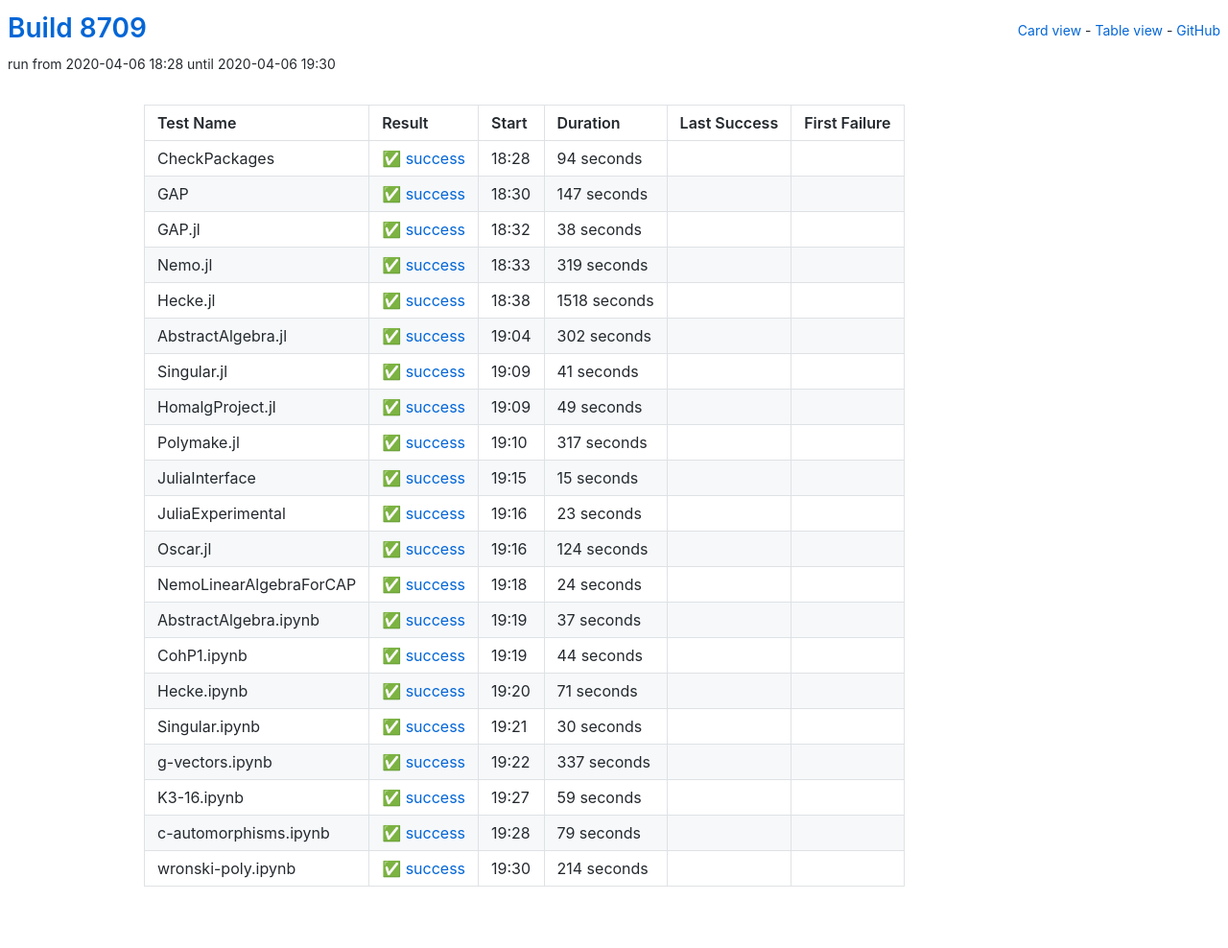
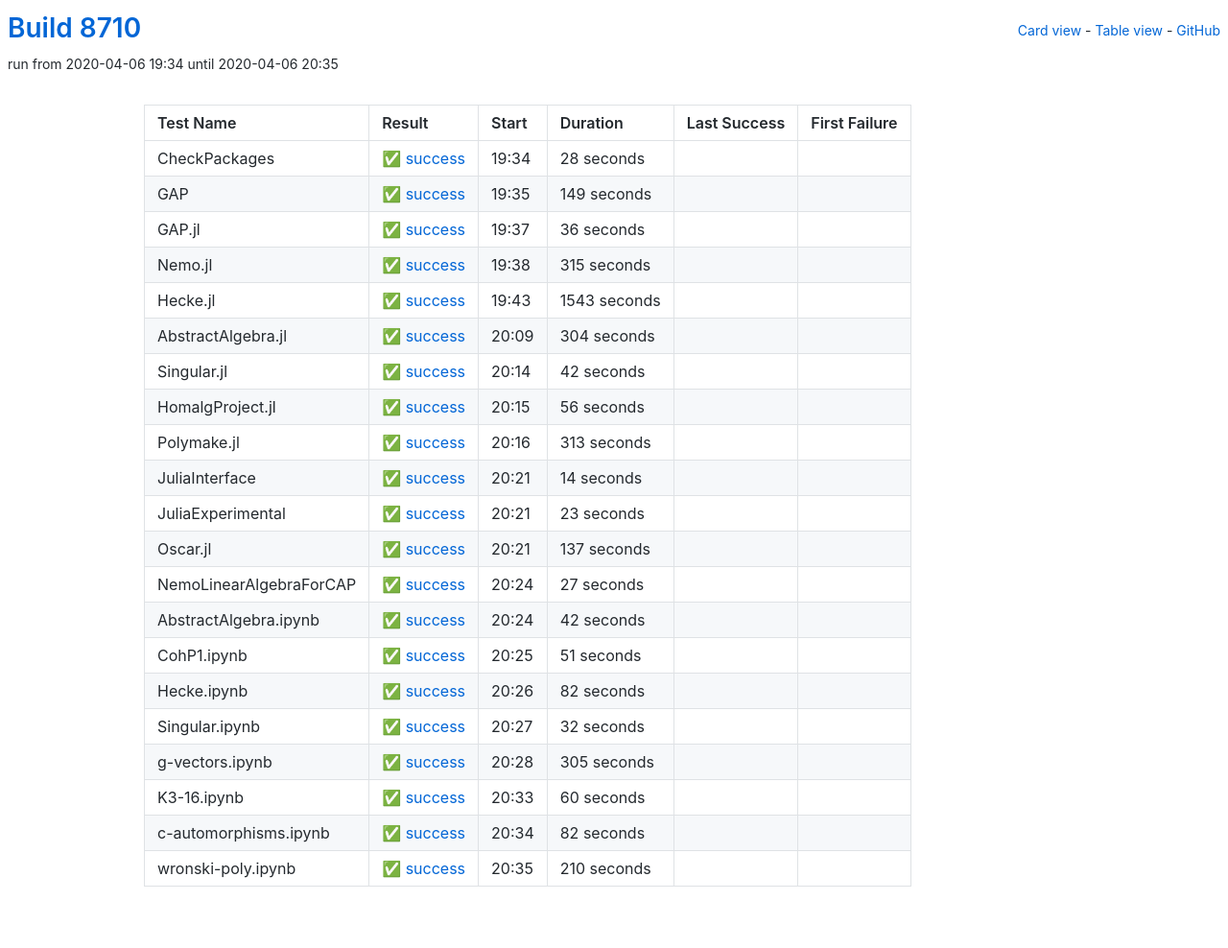
Before and after one commit to oscar-system/oscar-ci-status, a Jekyll site: the page built from table.html, in a window 1280 px wide. Shown: the whole page at 96% size. Built offline with Jekyll 4.4.1, drawn with Linux system fonts in a browser that asks for light colours.

Commit message:
Build 8710

```diff
--- a/_data/ci.yml
+++ b/_data/ci.yml
@@ -1,115 +1,115 @@
-build: 8709
-build_url: https://oscarci.mathematik.uni-kl.de/job/oscar/8709/
+build: 8710
+build_url: https://oscarci.mathematik.uni-kl.de/job/oscar/8710/
 job: oscar
 tests:
-- duration: 94
+- duration: 28
   exitcode: 0
   first_failure: false
   first_failure_url: null
   last_success: false
   last_success_url: null
-  log: https://oscarci.mathematik.uni-kl.de/job/oscar/8709/artifact/logs/build-8709/CheckPackages.log
+  log: https://oscarci.mathematik.uni-kl.de/job/oscar/8710/artifact/logs/build-8710/CheckPackages.log
   name: CheckPackages
-  start: 2020-04-06 18:28
+  start: 2020-04-06 19:34
   status: success
   success: true
-- duration: 147
+- duration: 149
   exitcode: 0
   first_failure: false
   first_failure_url: null
   last_success: false
   last_success_url: null
-  log: https://oscarci.mathematik.uni-kl.de/job/oscar/8709/artifact/logs/build-8709/GAP.log
+  log: https://oscarci.mathematik.uni-kl.de/job/oscar/8710/artifact/logs/build-8710/GAP.log
   name: GAP
-  start: 2020-04-06 18:30
+  start: 2020-04-06 19:35
   status: success
   success: true
-- duration: 38
+- duration: 36
   exitcode: 0
   first_failure: false
   first_failure_url: null
   last_success: false
   last_success_url: null
-  log: https://oscarci.mathematik.uni-kl.de/job/oscar/8709/artifact/logs/build-8709/GAP.jl.log
+  log: https://oscarci.mathematik.uni-kl.de/job/oscar/8710/artifact/logs/build-8710/GAP.jl.log
   name: GAP.jl
-  start: 2020-04-06 18:32
+  start: 2020-04-06 19:37
   status: success
   success: true
-- duration: 319
+- duration: 315
   exitcode: 0
   first_failure: false
   first_failure_url: null
   last_success: false
   last_success_url: null
-  log: https://oscarci.mathematik.uni-kl.de/job/oscar/8709/artifact/logs/build-8709/Nemo.jl.log
+  log: https://oscarci.mathematik.uni-kl.de/job/oscar/8710/artifact/logs/build-8710/Nemo.jl.log
   name: Nemo.jl
-  start: 2020-04-06 18:33
+  start: 2020-04-06 19:38
   status: success
   success: true
-- duration: 1518
+- duration: 1543
   exitcode: 0
   first_failure: false
   first_failure_url: null
   last_success: false
   last_success_url: null
-  log: https://oscarci.mathematik.uni-kl.de/job/oscar/8709/artifact/logs/build-8709/Hecke.jl.log
+  log: https://oscarci.mathematik.uni-kl.de/job/oscar/8710/artifact/logs/build-8710/Hecke.jl.log
   name: Hecke.jl
-  start: 2020-04-06 18:38
+  start: 2020-04-06 19:43
   status: success
   success: true
-- duration: 302
+- duration: 304
   exitcode: 0
   first_failure: false
   first_failure_url: null
   last_success: false
   last_success_url: null
-  log: https://oscarci.mathematik.uni-kl.de/job/oscar/8709/artifact/logs/build-8709/AbstractAlgebra.jl.log
+  log: https://oscarci.mathematik.uni-kl.de/job/oscar/8710/artifact/logs/build-8710/AbstractAlgebra.jl.log
   name: AbstractAlgebra.jl
-  start: 2020-04-06 19:04
+  start: 2020-04-06 20:09
   status: success
   success: true
-- duration: 41
+- duration: 42
   exitcode: 0
   first_failure: false
   first_failure_url: null
   last_success: false
   last_success_url: null
-  log: https://oscarci.mathematik.uni-kl.de/job/oscar/8709/artifact/logs/build-8709/Singular.jl.log
+  log: https://oscarci.mathematik.uni-kl.de/job/oscar/8710/artifact/logs/build-8710/Singular.jl.log
   name: Singular.jl
-  start: 2020-04-06 19:09
+  start: 2020-04-06 20:14
   status: success
   success: true
-- duration: 49
+- duration: 56
   exitcode: 0
   first_failure: false
   first_failure_url: null
   last_success: false
   last_success_url: null
-  log: https://oscarci.mathematik.uni-kl.de/job/oscar/8709/artifact/logs/build-8709/HomalgProject.jl.log
+  log: https://oscarci.mathematik.uni-kl.de/job/oscar/8710/artifact/logs/build-8710/HomalgProject.jl.log
   name: HomalgProject.jl
-  start: 2020-04-06 19:09
+  start: 2020-04-06 20:15
   status: success
   success: true
-- duration: 317
+- duration: 313
   exitcode: 0
   first_failure: false
   first_failure_url: null
   last_success: false
   last_success_url: null
-  log: https://oscarci.mathematik.uni-kl.de/job/oscar/8709/artifact/logs/build-8709/Polymake.jl.log
+  log: https://oscarci.mathematik.uni-kl.de/job/oscar/8710/artifact/logs/build-8710/Polymake.jl.log
   name: Polymake.jl
-  start: 2020-04-06 19:10
+  start: 2020-04-06 20:16
   status: success
   success: true
-- duration: 15
+- duration: 14
   exitcode: 0
   first_failure: false
   first_failure_url: null
   last_success: false
   last_success_url: null
-  log: https://oscarci.mathematik.uni-kl.de/job/oscar/8709/artifact/logs/build-8709/JuliaInterface.log
+  log: https://oscarci.mathematik.uni-kl.de/job/oscar/8710/artifact/logs/build-8710/JuliaInterface.log
   name: JuliaInterface
-  start: 2020-04-06 19:15
+  start: 2020-04-06 20:21
   status: success
   success: true
 - duration: 23
@@ -118,118 +118,118 @@ tests:
   first_failure_url: null
   last_success: false
   last_success_url: null
-  log: https://oscarci.mathematik.uni-kl.de/job/oscar/8709/artifact/logs/build-8709/JuliaExperimental.log
+  log: https://oscarci.mathematik.uni-kl.de/job/oscar/8710/artifact/logs/build-8710/JuliaExperimental.log
   name: JuliaExperimental
-  start: 2020-04-06 19:16
+  start: 2020-04-06 20:21
   status: success
   success: true
-- duration: 124
+- duration: 137
   exitcode: 0
   first_failure: false
   first_failure_url: null
   last_success: false
   last_success_url: null
-  log: https://oscarci.mathematik.uni-kl.de/job/oscar/8709/artifact/logs/build-8709/Oscar.jl.log
+  log: https://oscarci.mathematik.uni-kl.de/job/oscar/8710/artifact/logs/build-8710/Oscar.jl.log
   name: Oscar.jl
-  start: 2020-04-06 19:16
+  start: 2020-04-06 20:21
   status: success
   success: true
-- duration: 24
+- duration: 27
   exitcode: 0
   first_failure: false
   first_failure_url: null
   last_success: false
   last_success_url: null
-  log: https://oscarci.mathematik.uni-kl.de/job/oscar/8709/artifact/logs/build-8709/NemoLinearAlgebraForCAP.log
+  log: https://oscarci.mathematik.uni-kl.de/job/oscar/8710/artifact/logs/build-8710/NemoLinearAlgebraForCAP.log
   name: NemoLinearAlgebraForCAP
-  start: 2020-04-06 19:18
+  start: 2020-04-06 20:24
   status: success
   success: true
-- duration: 37
+- duration: 42
   exitcode: 0
   first_failure: false
   first_failure_url: null
   last_success: false
   last_success_url: null
-  log: https://oscarci.mathematik.uni-kl.de/job/oscar/8709/artifact/logs/build-8709/AbstractAlgebra.ipynb.log
+  log: https://oscarci.mathematik.uni-kl.de/job/oscar/8710/artifact/logs/build-8710/AbstractAlgebra.ipynb.log
   name: AbstractAlgebra.ipynb
-  start: 2020-04-06 19:19
+  start: 2020-04-06 20:24
   status: success
   success: true
-- duration: 44
+- duration: 51
   exitcode: 0
   first_failure: false
   first_failure_url: null
   last_success: false
   last_success_url: null
-  log: https://oscarci.mathematik.uni-kl.de/job/oscar/8709/artifact/logs/build-8709/CohP1.ipynb.log
+  log: https://oscarci.mathematik.uni-kl.de/job/oscar/8710/artifact/logs/build-8710/CohP1.ipynb.log
   name: CohP1.ipynb
-  start: 2020-04-06 19:19
+  start: 2020-04-06 20:25
   status: success
   success: true
-- duration: 71
+- duration: 82
   exitcode: 0
   first_failure: false
   first_failure_url: null
   last_success: false
   last_success_url: null
-  log: https://oscarci.mathematik.uni-kl.de/job/oscar/8709/artifact/logs/build-8709/Hecke.ipynb.log
+  log: https://oscarci.mathematik.uni-kl.de/job/oscar/8710/artifact/logs/build-8710/Hecke.ipynb.log
   name: Hecke.ipynb
-  start: 2020-04-06 19:20
+  start: 2020-04-06 20:26
   status: success
   success: true
-- duration: 30
+- duration: 32
   exitcode: 0
   first_failure: false
   first_failure_url: null
   last_success: false
   last_success_url: null
-  log: https://oscarci.mathematik.uni-kl.de/job/oscar/8709/artifact/logs/build-8709/Singular.ipynb.log
+  log: https://oscarci.mathematik.uni-kl.de/job/oscar/8710/artifact/logs/build-8710/Singular.ipynb.log
   name: Singular.ipynb
-  start: 2020-04-06 19:21
+  start: 2020-04-06 20:27
   status: success
   success: true
-- duration: 337
+- duration: 305
   exitcode: 0
   first_failure: false
   first_failure_url: null
   last_success: false
   last_success_url: null
-  log: https://oscarci.mathematik.uni-kl.de/job/oscar/8709/artifact/logs/build-8709/g-vectors.ipynb.log
+  log: https://oscarci.mathematik.uni-kl.de/job/oscar/8710/artifact/logs/build-8710/g-vectors.ipynb.log
   name: g-vectors.ipynb
-  start: 2020-04-06 19:22
+  start: 2020-04-06 20:28
   status: success
   success: true
-- duration: 59
+- duration: 60
   exitcode: 0
   first_failure: false
   first_failure_url: null
   last_success: false
   last_success_url: null
-  log: https://oscarci.mathematik.uni-kl.de/job/oscar/8709/artifact/logs/build-8709/K3-16.ipynb.log
+  log: https://oscarci.mathematik.uni-kl.de/job/oscar/8710/artifact/logs/build-8710/K3-16.ipynb.log
   name: K3-16.ipynb
-  start: 2020-04-06 19:27
+  start: 2020-04-06 20:33
   status: success
   success: true
-- duration: 79
+- duration: 82
   exitcode: 0
   first_failure: false
   first_failure_url: null
   last_success: false
   last_success_url: null
-  log: https://oscarci.mathematik.uni-kl.de/job/oscar/8709/artifact/logs/build-8709/c-automorphisms.ipynb.log
+  log: https://oscarci.mathematik.uni-kl.de/job/oscar/8710/artifact/logs/build-8710/c-automorphisms.ipynb.log
   name: c-automorphisms.ipynb
-  start: 2020-04-06 19:28
+  start: 2020-04-06 20:34
   status: success
   success: true
-- duration: 214
+- duration: 210
   exitcode: 0
   first_failure: false
   first_failure_url: null
   last_success: false
   last_success_url: null
-  log: https://oscarci.mathematik.uni-kl.de/job/oscar/8709/artifact/logs/build-8709/wronski-poly.ipynb.log
+  log: https://oscarci.mathematik.uni-kl.de/job/oscar/8710/artifact/logs/build-8710/wronski-poly.ipynb.log
   name: wronski-poly.ipynb
-  start: 2020-04-06 19:30
+  start: 2020-04-06 20:35
   status: success
   success: true
```
Also changed, not shown: README.md.
